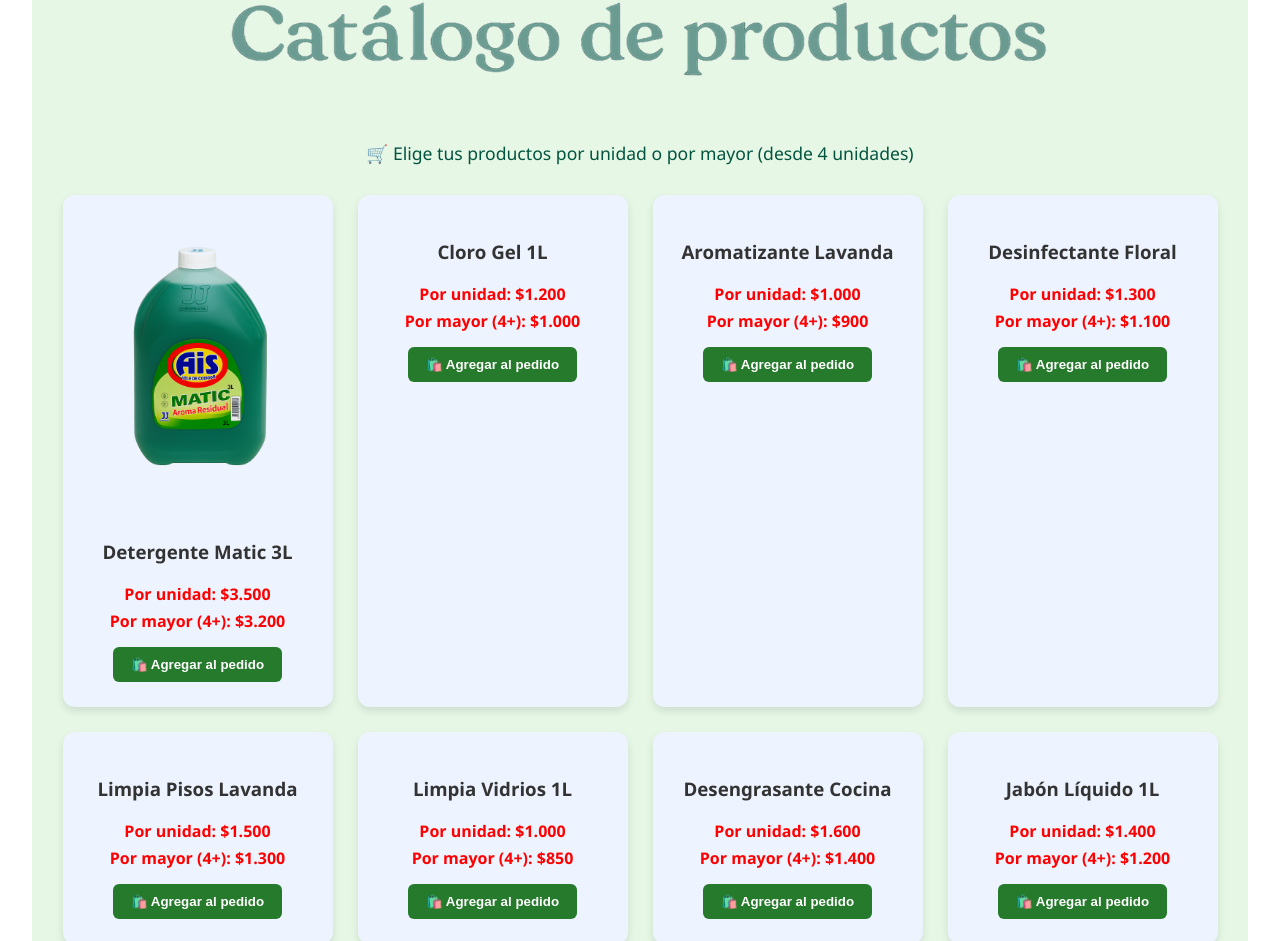
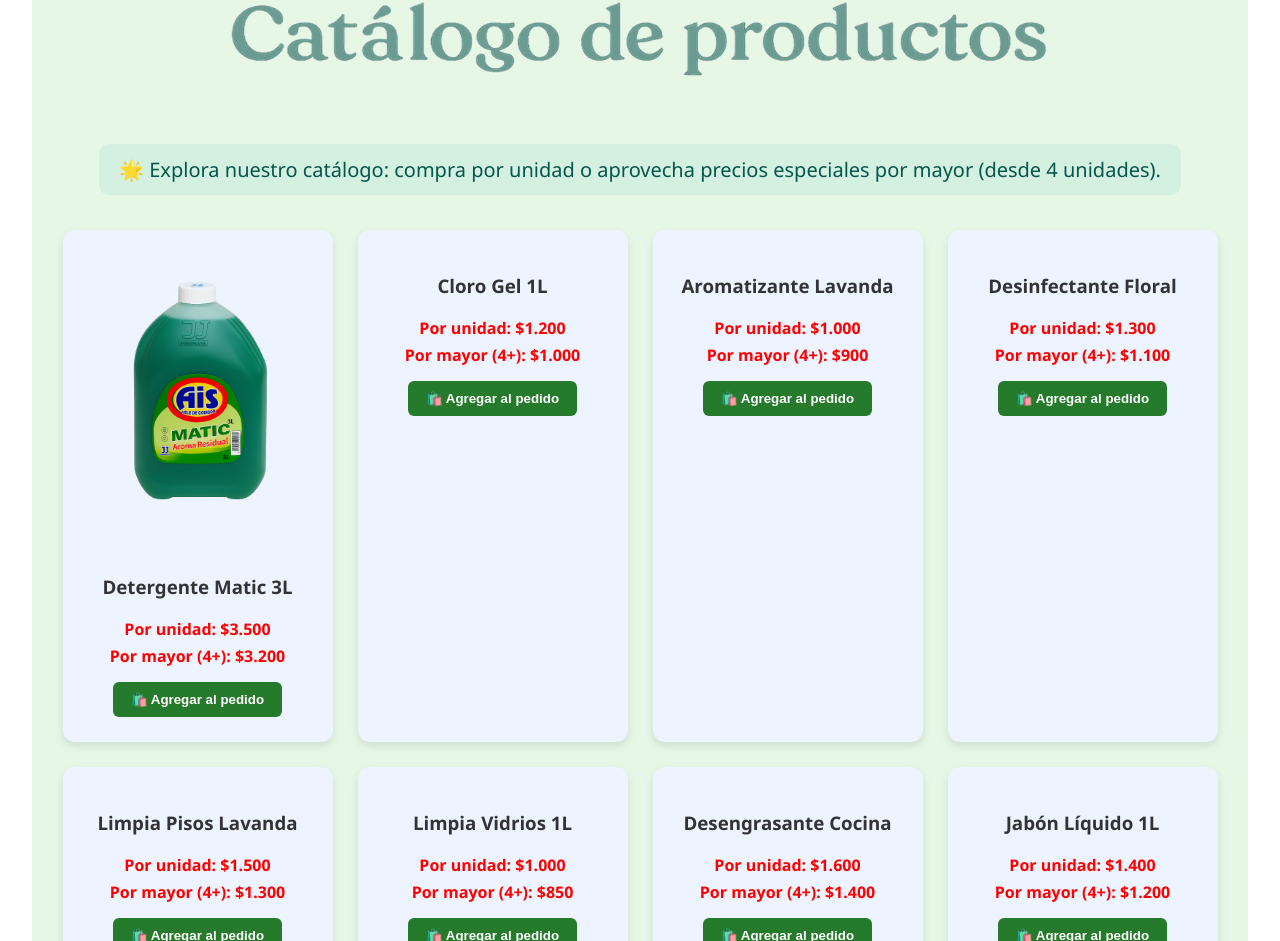
Before and after one commit to Marshelby/joaco-ro, a React (Vite) app: page / in a window 1280 px wide. Shown: the part 947-1888 px from the top of the page. Built offline with nearby package versions, Linux system fonts and the light colour scheme.

Commit message:
💬 Mejora frase del catálogo con estilo elegante y más cuerpo visual

```diff
--- a/src/components/Catalogo.css
+++ b/src/components/Catalogo.css
@@ -12,9 +12,14 @@
 }
 
 .subtitulo {
-  font-size: 1.1rem;
-  margin-bottom: 30px;
-  color: #03543f;
+  font-size: 1.25rem;
+  margin-bottom: 35px;
+  color: #05564b;
+  font-weight: 500;
+  background-color: #d4f0e1;
+  padding: 12px 20px;
+  border-radius: 10px;
+  display: inline-block;
 }
 
 .productos-grid {
@@ -29,13 +34,13 @@
   padding: 25px;
   border-radius: 12px;
   box-shadow: 0 4px 8px rgba(0, 0, 0, 0.1);
-  width: 220px; /* Se ajusta para que quepan 4 en fila */
+  width: 220px;
   max-width: 100%;
   text-align: center;
 }
 
 .producto-imagen {
-  width: 187px; /* REDUCCIÓN DEL 15% respecto a 220px */
+  width: 187px;
   height: auto;
   object-fit: contain;
   margin-bottom: 15px;
--- a/src/components/Catalogo.jsx
+++ b/src/components/Catalogo.jsx
@@ -58,7 +58,7 @@ const Catalogo = () => {
         className="catalogo-titulo-img"
       />
       <p className="subtitulo">
-        🛒 Elige tus productos por unidad o por mayor (desde 4 unidades)
+        🌟 Explora nuestro catálogo: compra por unidad o aprovecha precios especiales por mayor (desde 4 unidades).
       </p>
       <div className="productos-grid">
         {productos.map((producto, index) => (
```
